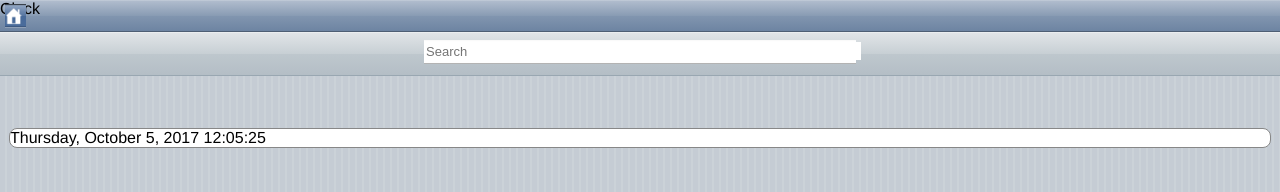
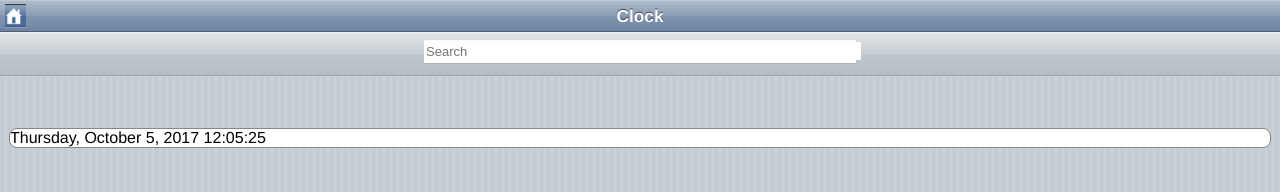
Before and after one commit to Samplasion/samplasion.github.iold, a Jekyll site: the page built from m/clock.html, in a window 1280 px wide. Shown: the top 192 px of the page. Built offline with Jekyll 4.4.1, drawn with Linux system fonts in a browser that asks for light colours.

Commit message:
Update mobile.html

```diff
--- a/_layouts/mobile.html
+++ b/_layouts/mobile.html
@@ -20,7 +20,7 @@
 	<div id="leftnav">
 		<a href="/m/index.html"><img alt="home" src="images/home.png" />
     </a>
-  </div>{{ page.title }}
+  </div><div id="title">{{ page.title }}</div>
 </div>
 <div class="searchbox">
 	<form action="" method="get">
```
